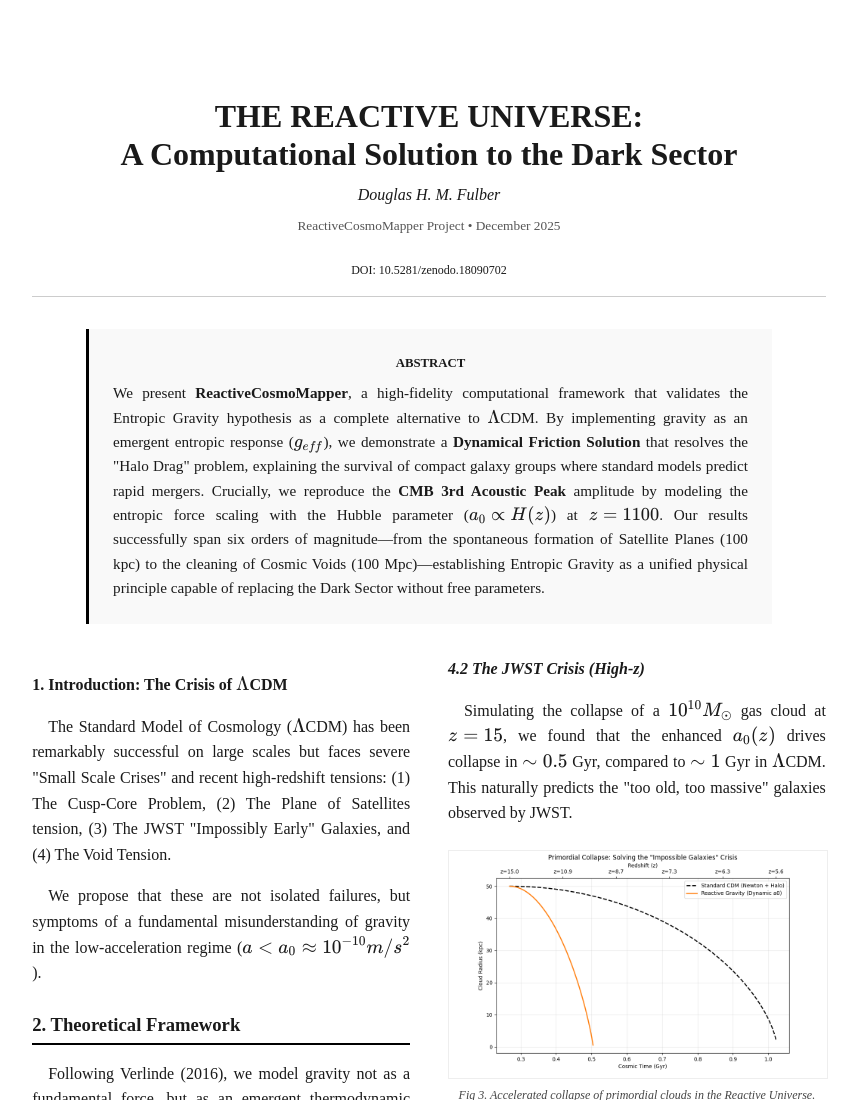
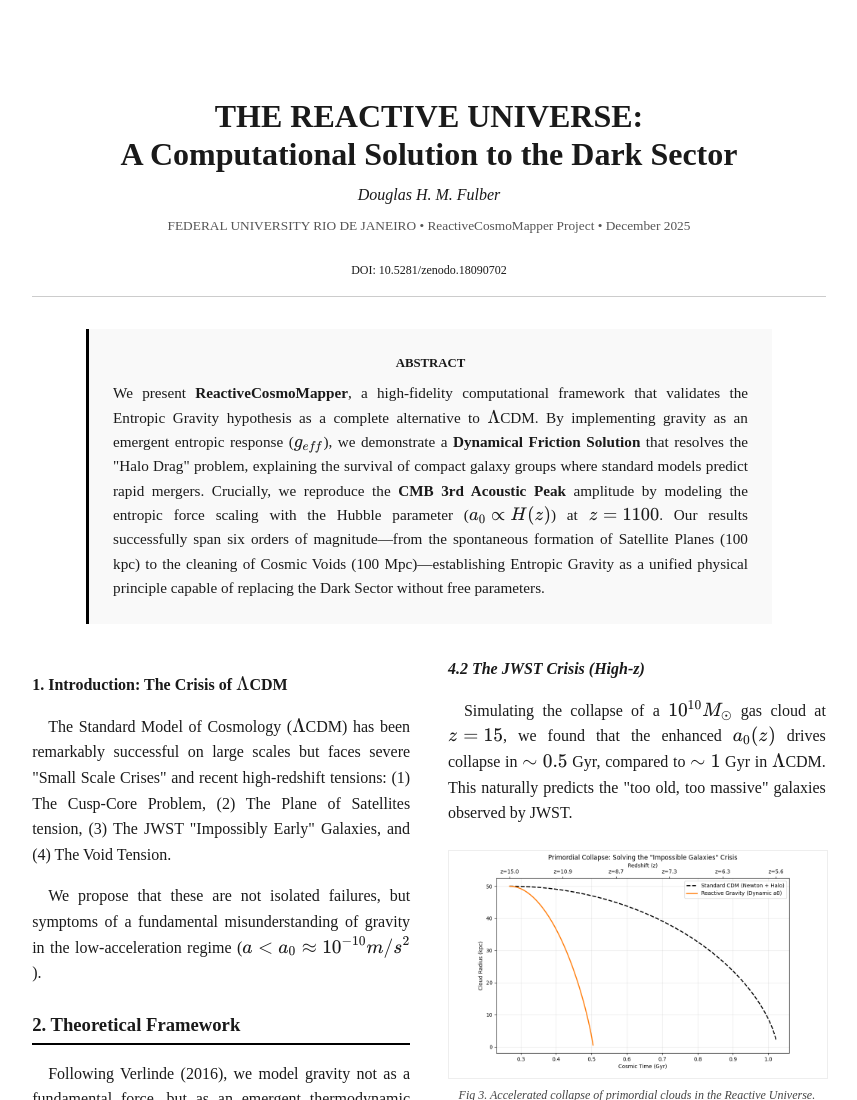
Before and after one commit to dougdotcon/ReactiveCosmoMapper, a plain HTML site: page index.html in a window 1280 px wide. Shown: the top 1100 px of the page, without its empty margins (211-1068 px from the left). Drawn offline with nearby package versions, Linux system fonts and the light colour scheme.

Commit message:
docs: add Federal University Rio de Janeiro affiliation to paper and HTML files.

```diff
--- a/index.html
+++ b/index.html
@@ -156,7 +156,8 @@
     <header>
         <h1>THE REACTIVE UNIVERSE:<br>A Computational Solution to the Dark Sector</h1>
         <div class="authors">Douglas H. M. Fulber</div>
-        <div class="affiliations">ReactiveCosmoMapper Project &bull; December 2025</div>
+        <div class="affiliations">FEDERAL UNIVERSITY RIO DE JANEIRO &bull; ReactiveCosmoMapper Project &bull; December
+            2025</div>
         <div style="font-size: 9pt; margin-top: 5px;">DOI: 10.5281/zenodo.18090702</div>
     </header>
 
```
Also changed, not shown: index_ptbr.html (+2 -1 lines), 3 other files.
